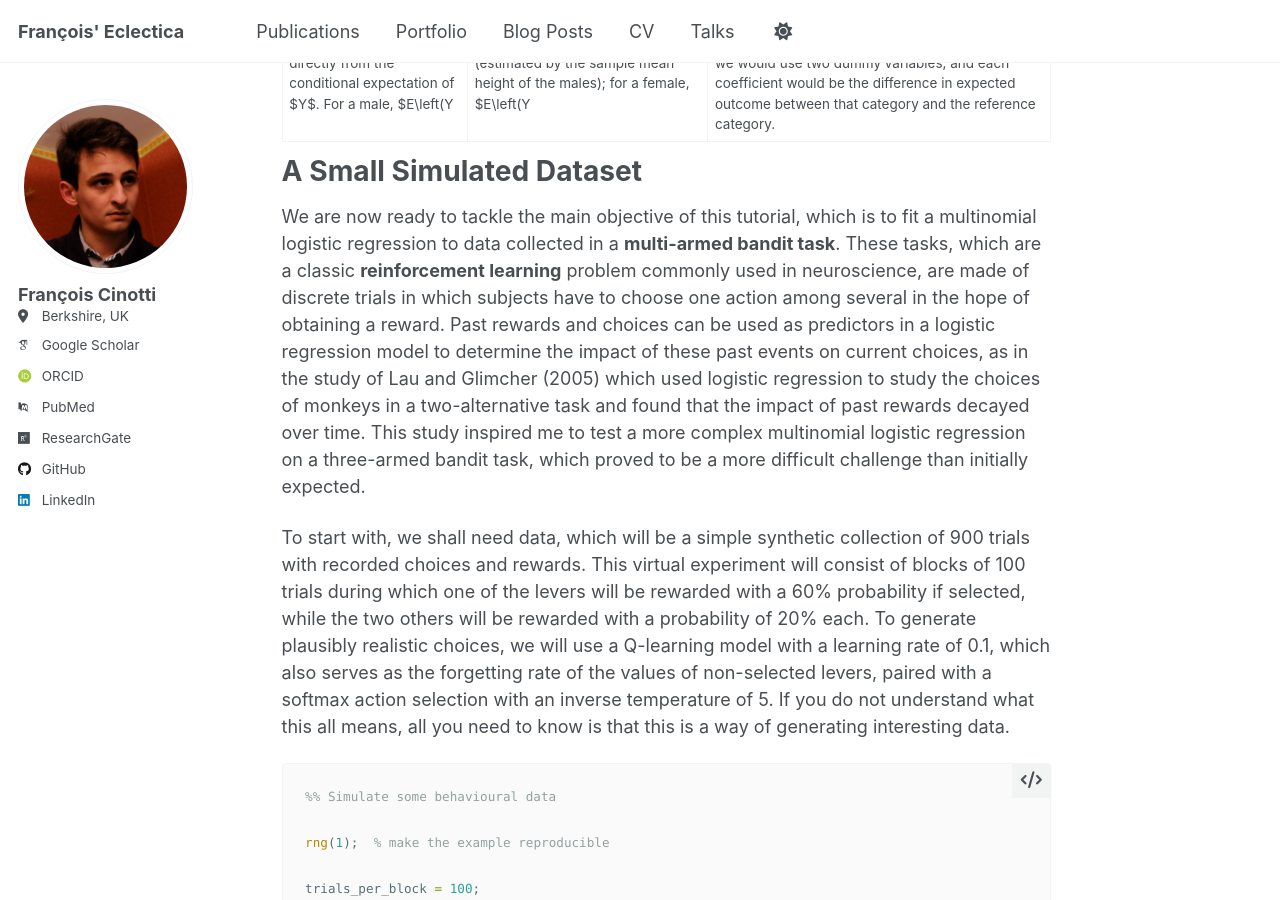
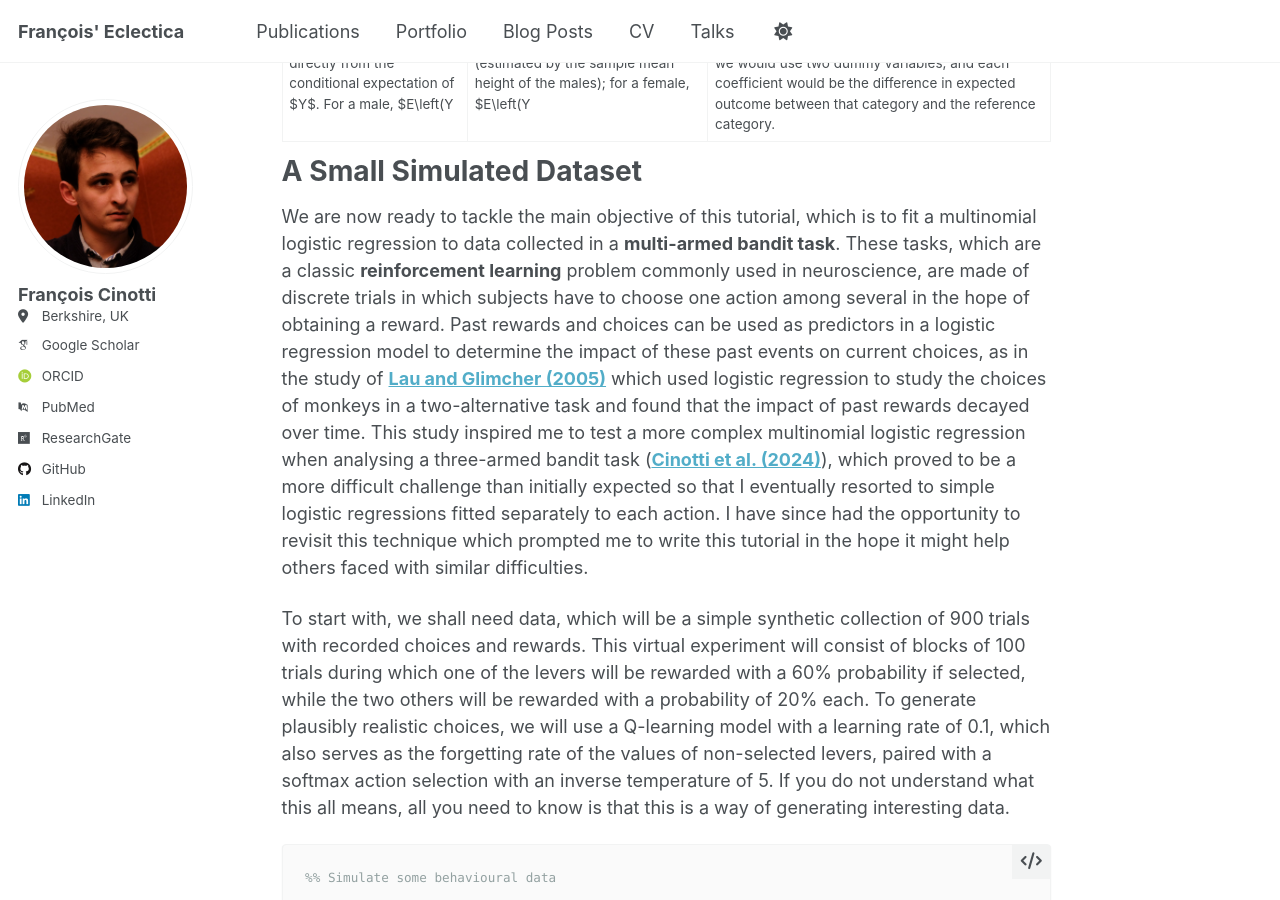
Before and after one commit to frct/frct.github.io, a Jekyll site: the page built from _posts/2026-09-22-Multinomial_Logistic_Regression.md, in a window 1280 px wide and 900 px high, scrolled down 3030 px. Built offline with Jekyll 4.4.1, drawn with Linux system fonts in a browser that asks for light colours; some web fonts are replaced; a script that is not in the unit is left out; some of the changed text lies outside the part shown.

Commit message:
Revise tutorial on multinomial logistic regression
Updated references and clarified the discussion on multinomial logistic regression in the context of multi-armed bandit tasks. Enhanced explanations of the impact of past rewards on choices.

```diff
--- a/_posts/2026-09-22-Multinomial_Logistic_Regression.md
+++ b/_posts/2026-09-22-Multinomial_Logistic_Regression.md
@@ -59,7 +59,7 @@ The meaning of $\beta_0$ and $\beta_1$ follows directly from the conditional exp
 
 # A Small Simulated Dataset
 
-We are now ready to tackle the main objective of this tutorial, which is to fit a multinomial logistic regression to data collected in a **multi\-armed bandit task**. These tasks, which are a classic **reinforcement learning** problem commonly used in neuroscience, are made of discrete trials in which subjects have to choose one action among several in the hope of obtaining a reward. Past rewards and choices can be used as predictors in a logistic regression model to determine the impact of these past events on current choices, as in the study of Lau and Glimcher (2005) which used logistic regression to study the choices of monkeys in a two\-alternative task and found that the impact of past rewards decayed over time. This study inspired me to test a more complex multinomial logistic regression on a three\-armed bandit task, which proved to be a more difficult challenge than initially expected.
+We are now ready to tackle the main objective of this tutorial, which is to fit a multinomial logistic regression to data collected in a **multi\-armed bandit task**. These tasks, which are a classic **reinforcement learning** problem commonly used in neuroscience, are made of discrete trials in which subjects have to choose one action among several in the hope of obtaining a reward. Past rewards and choices can be used as predictors in a logistic regression model to determine the impact of these past events on current choices, as in the study of **[Lau and Glimcher (2005)](https://doi.org/10.1901/jeab.2005.110-04)** which used logistic regression to study the choices of monkeys in a two\-alternative task and found that the impact of past rewards decayed over time. This study inspired me to test a more complex multinomial logistic regression when analysing a three\-armed bandit task (**[Cinotti et al. (2024)](https://doi.org/10.1111/ejn.16449)**), which proved to be a more difficult challenge than initially expected so that I eventually resorted to simple logistic regressions fitted separately to each action. I have since had the opportunity to revisit this technique which prompted me to write this tutorial in the hope it might help others faced with similar difficulties.
 
 
 To start with, we shall need data, which will be a simple synthetic collection of 900 trials with recorded choices and rewards. This virtual experiment will consist of blocks of 100 trials during which one of the levers will be rewarded with a 60% probability if selected, while the two others will be rewarded with a probability of 20% each. To generate plausibly realistic choices, we will use a Q\-learning model with a learning rate of 0.1, which also serves as the forgetting rate of the values of non\-selected levers, paired with a softmax action selection with an inverse temperature of 5. If you do not understand what this all means, all you need to know is that this is a way of generating interesting data.
@@ -346,5 +346,8 @@ axis square
 
 While the other coefficients have little obvious trend, the coefficients associated with rewarded choices on lever 1 are positive and tend to decrease as we look further into the past, suggesting a positive and decreasing impact of past rewards on selecting lever 1. However, contrary to the original study of Lau and Glimcher, which relied on a simple logistic regression with just two possible outcomes, interpretation of this observation is more delicate. Each coefficient $\beta_{k,j}$ tells us how predictor $j$ affects the log\-odds of lever $k$ versus lever 3, rather than how the choice probability $\pi_k$, the quantity we are really interested in, behaves. This might explain why the other coefficients seem noisy at first glance. To know how the predictors affect choice probabilities, we must take into account the other alternatives, a topic for another time.
 
+---
+# References
 
-**Reference:** Lau, B. and Glimcher, P. W. (2005). Dynamic response\-by\-response models of matching behavior in rhesus monkeys. Journal of the Experimental Analysis of Behavior, 84, 555\-579.
+- Lau, B. and Glimcher, P.W. (2005), Dynamic Response-By-Response Models of Matching Behavior in Rhesus Monkeys. Journal of the Experimental Analysis of Behavior, 84: 555-579. https://doi.org/10.1901/jeab.2005.110-04
+- Cinotti, F., Coutureau, E., Khamassi, M., Marchand, A. R., & Girard, B. (2024). Regulation of reinforcement learning parameters captures long-term changes in rat behaviour. European Journal of Neuroscience, 60(4), 4469–4490. https://doi.org/10.1111/ejn.16449
```
